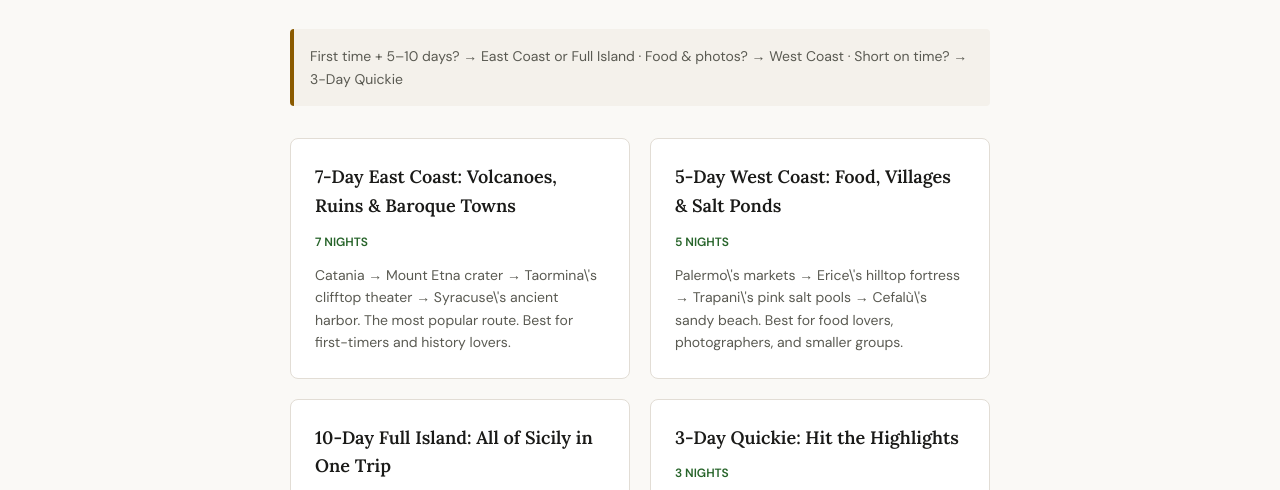
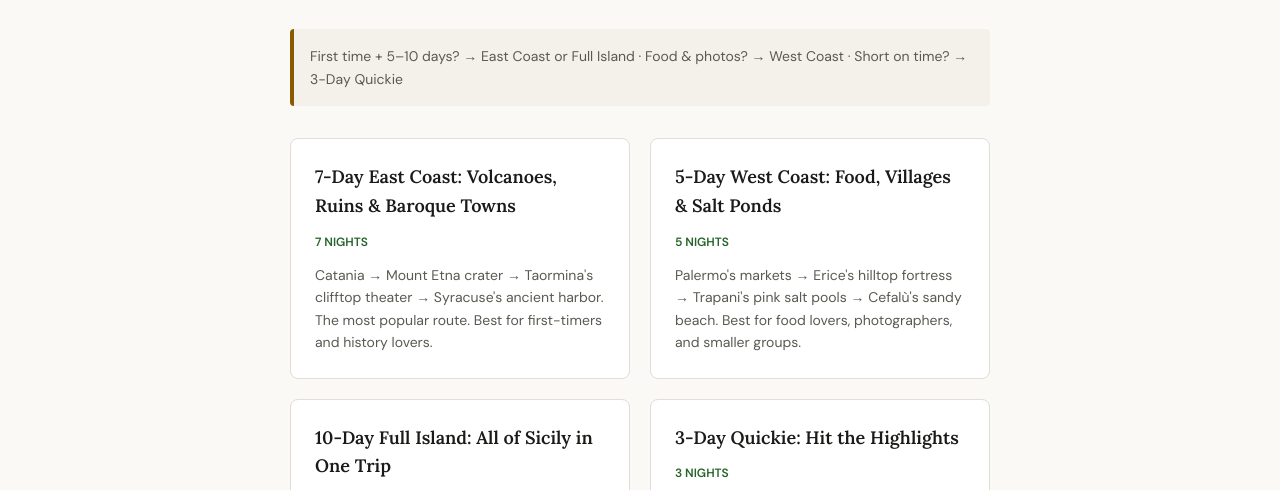
Before and after one commit to ShortyLTD/sicily-travel-planner, a plain HTML site: page plan/index.html in a window 1280 px wide. Shown: the part 266-756 px from the top of the page. Drawn offline with Linux system fonts and the light colour scheme.

Commit message:
fix: remove escaped apostrophes showing as backslashes in template cards

```diff
--- a/plan/index.html
+++ b/plan/index.html
@@ -525,13 +525,13 @@
         <div class="template-card" role="button" tabindex="0" data-template="east-coast">
           <h3>7-Day East Coast: Volcanoes, Ruins & Baroque Towns</h3>
           <div class="template-nights">7 NIGHTS</div>
-          <p class="template-desc">Catania → Mount Etna crater → Taormina\'s clifftop theater → Syracuse\'s ancient harbor. The most popular route. Best for first-timers and history lovers.</p>
+          <p class="template-desc">Catania → Mount Etna crater → Taormina's clifftop theater → Syracuse's ancient harbor. The most popular route. Best for first-timers and history lovers.</p>
         </div>
 
         <div class="template-card" role="button" tabindex="0" data-template="west-coast">
           <h3>5-Day West Coast: Food, Villages & Salt Ponds</h3>
           <div class="template-nights">5 NIGHTS</div>
-          <p class="template-desc">Palermo\'s markets → Erice\'s hilltop fortress → Trapani\'s pink salt pools → Cefalù\'s sandy beach. Best for food lovers, photographers, and smaller groups.</p>
+          <p class="template-desc">Palermo's markets → Erice's hilltop fortress → Trapani's pink salt pools → Cefalù's sandy beach. Best for food lovers, photographers, and smaller groups.</p>
         </div>
 
         <div class="template-card" role="button" tabindex="0" data-template="full-island">
```
